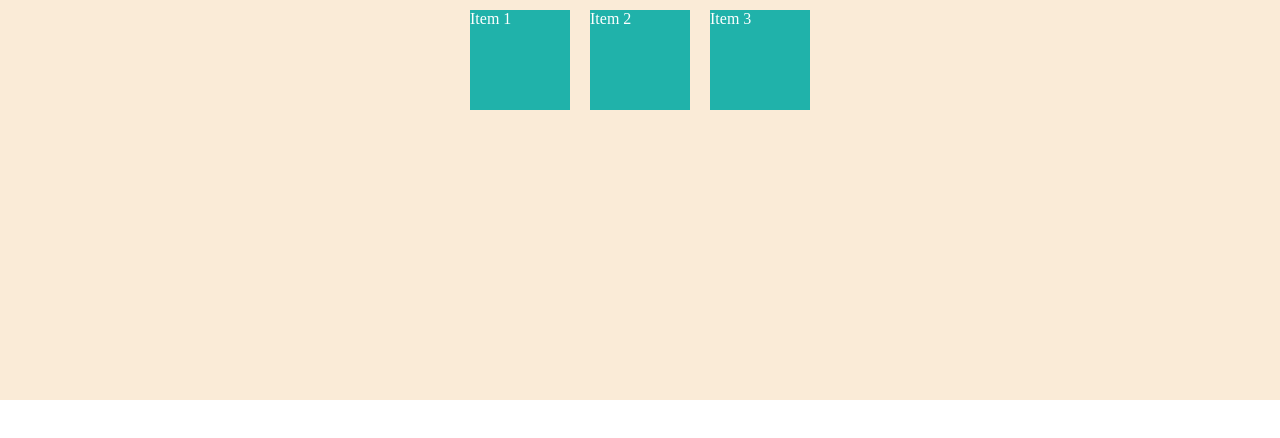
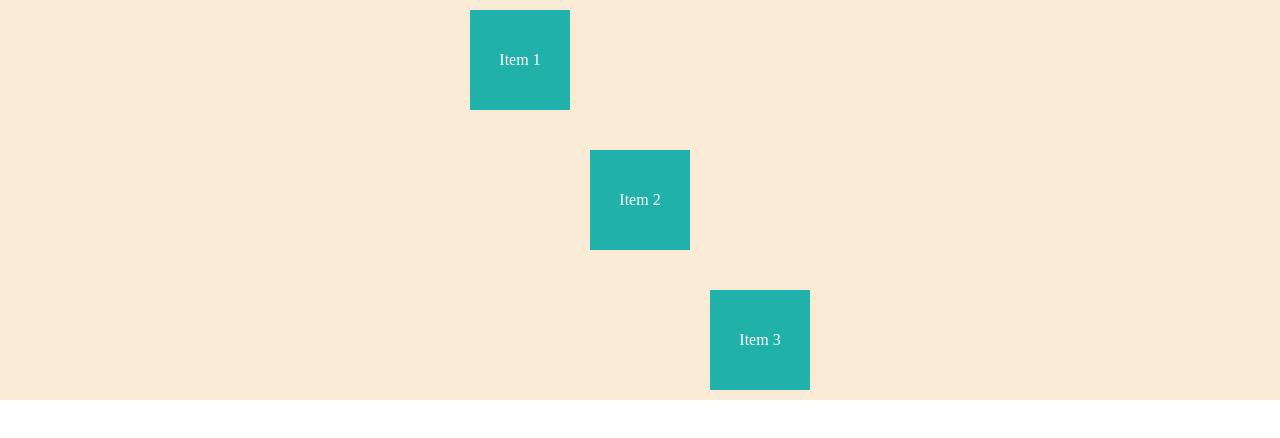
Before and after one commit to taremwa/Dynamic_web_Course, a plain HTML site: page lesson-02/flex/index.html in a window 1280 px wide. Drawn offline with Linux system fonts and the light colour scheme.

Commit message:
main-axis | cross-axis

```diff
--- a/lesson-02/flex/main.css
+++ b/lesson-02/flex/main.css
@@ -19,4 +19,17 @@
     background: lightseagreen;
     color: #fff;
     margin: 10px;
+    display: flex;
+    justify-content: center;
+    align-items: center;
 }
+
+.item:nth-of-type(1) {
+    align-self: start;
+}
+.item:nth-of-type(3) {
+    align-self: end;
+}
+.item:nth-of-type(2) {
+    align-self: center;
+}
```
